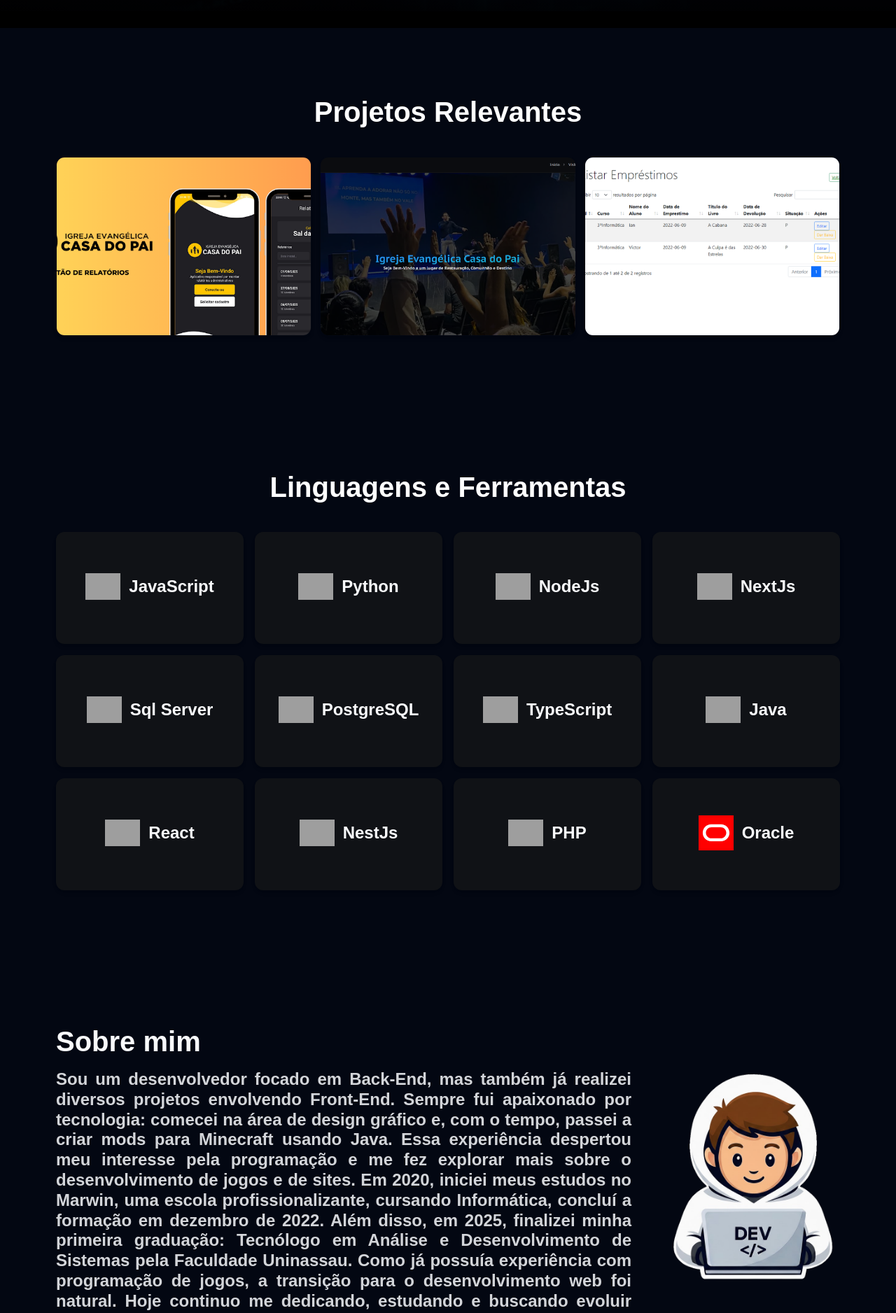
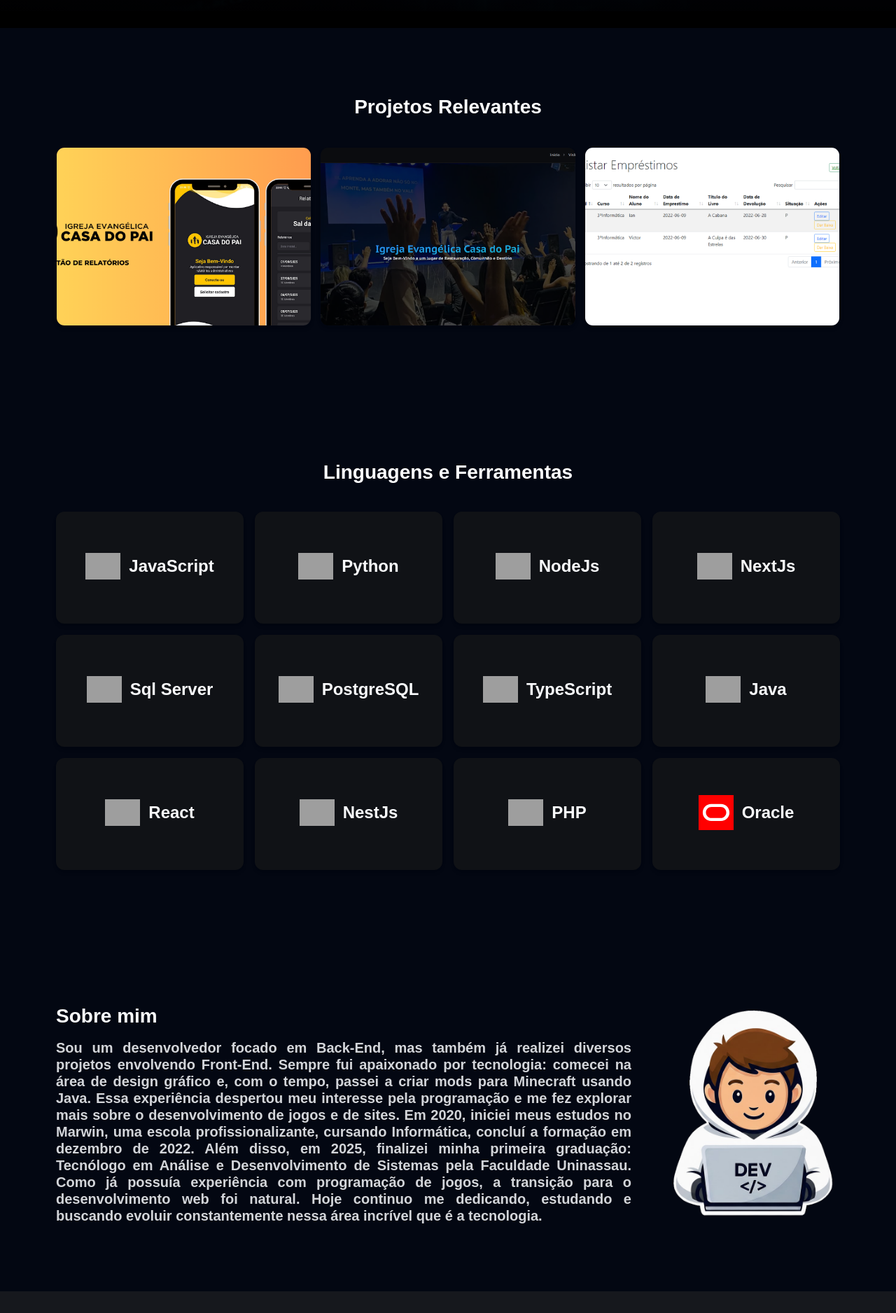
Before and after one commit to carlosianrs/Portfolio, a Next.js app: page / in a window 1280 px wide. Shown: the part 860-2736 px from the top of the page at 70% size. Built offline with nearby package versions, Linux system fonts and the light colour scheme; grey boxes are pictures that could not be loaded; a web font is replaced by a local one.

Commit message:
:sparkles: feat: Alterado tamanho do título de cada seção

```diff
--- a/src/pages/home/about-me.tsx
+++ b/src/pages/home/about-me.tsx
@@ -10,9 +10,9 @@ export default function AboutMe() {
       <div className="flex flex-col md:flex-row items-center justify-between w-full max-w-screen-2xl gap-12">
 
         <div className="text-start space-y-4">
-          <p className="text-gray-100 text-heading-md md:text-heading-hg">Sobre mim</p>
+          <p className="text-gray-100 text-heading-md md:text-heading-lg">Sobre mim</p>
 
-          <p className="md:text-heading-md text-gray-200 max-w-5xl text-heading-xs text-justify leading-7">
+          <p className="md:text-heading-sm text-gray-200 max-w-4xl text-heading-xs text-justify leading-7">
             Sou um desenvolvedor focado em Back-End, mas também já realizei diversos projetos envolvendo Front-End.
             Sempre fui apaixonado por tecnologia: comecei na área de design gráfico e, com o tempo, passei a criar
             mods para Minecraft usando Java. Essa experiência despertou meu interesse pela programação e me fez explorar
--- a/src/pages/home/languages.tsx
+++ b/src/pages/home/languages.tsx
@@ -10,7 +10,7 @@ export default function Languages() {
   return (
     <div className="items-center justify-center bg-gray-950 px-10 md:px-20 py-24" id="languages">
       <div className="mx-auto max-w-screen-2xl">
-        <p className="text-white text-heading-md text-center mb-10 md:text-heading-hg">Linguagens e Ferramentas</p>
+        <p className="text-white text-heading-md text-center mb-10 md:text-heading-lg">Linguagens e Ferramentas</p>
         <div className="grid sm:grid-cols-4 grid-cols-2 gap-4">
           {languages.map(l => {
             return (
--- a/src/pages/home/projects.tsx
+++ b/src/pages/home/projects.tsx
@@ -10,7 +10,7 @@ export default function Projects() {
   return (
     <div className="bg-gray-950 px-6 md:px-20 py-24" id="projects">
       <div className="max-w-screen-2xl mx-auto">
-        <p className="text-white text-heading-md text-center mb-10 md:text-heading-hg">Projetos Relevantes</p>
+        <p className="text-white text-heading-md text-center mb-10 md:text-heading-lg">Projetos Relevantes</p>
         <div className="grid sm:grid-cols-3 grid-cols- gap-3">
           {projects.map(p => {
             return (
```
